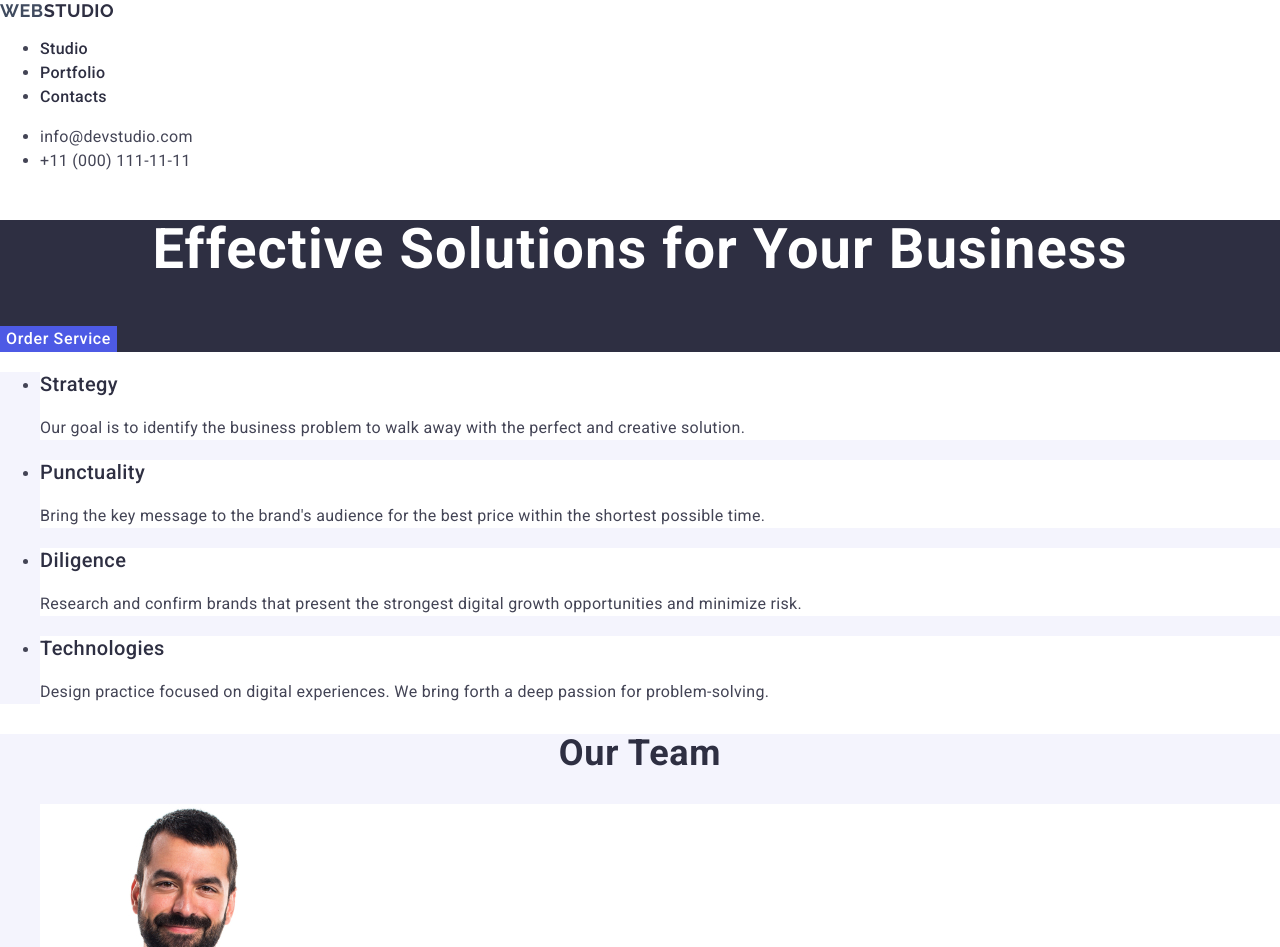
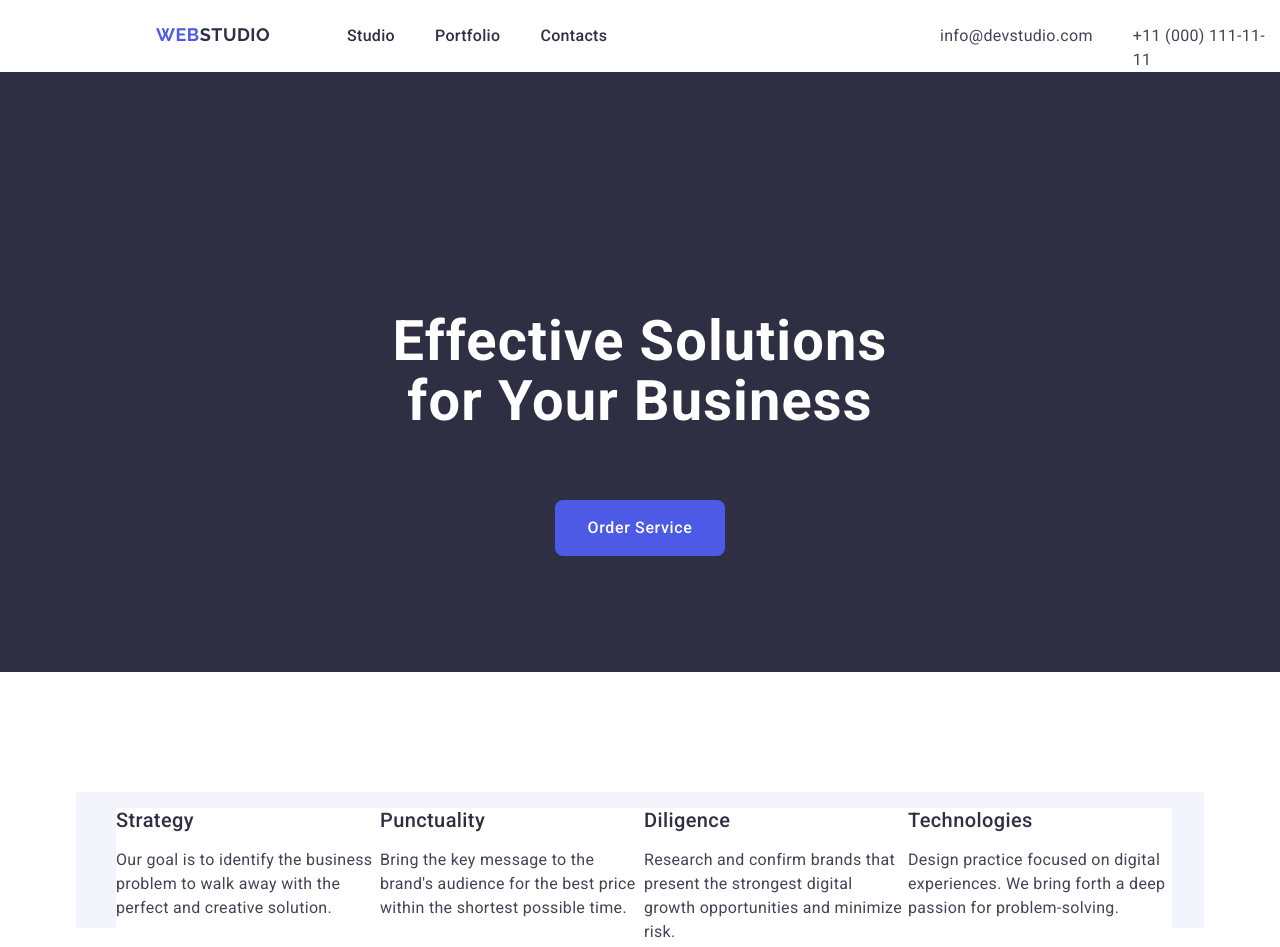
Before and after one commit to AleksandrMatiash/goit-markup-hw-02, a plain HTML site: page index.html in a window 1280 px wide. Shown: the top 947 px of the page. Drawn offline with nearby package versions, Linux system fonts and the light colour scheme.

Commit message:
тяжко идет

```diff
--- a/css/style.css
+++ b/css/style.css
@@ -1,8 +1,117 @@
+*,
+*::before,
+*::after {
+	box-sizing: border-box;
+}
+
 body {
 	font-family: "Roboto", sans-serif;
 	color: #434455;
 	background-color: #ffffff;
 }
+
+.header {
+	max-width: 100%;
+	height: 72px;
+}
+
+
+nav,
+.section-list,
+.head-container,
+.contact-info {
+	display: flex;
+	flex-direction: row;
+	height: inherit;
+}
+
+.home-link,
+.section-list,
+.main-tel {
+	height: 24px;
+}
+
+.home-link {
+	display: flex;
+	width: 115px;
+	margin-left: 156px;
+	margin-top: 24px;
+	padding: 0;
+}
+
+.section-list {
+	display: flex;
+	padding-left: 0;
+	margin-left: 76px;
+	margin-top: 24px;
+	gap: 40px;
+	width: 261px;
+}
+
+.mail-tel {
+	display: flex;
+	padding-left: 0;
+	margin-top: 24px;
+	margin-left: 332px;
+	gap: 40px;
+}
+
+
+.tit-container {
+	display: flex;
+	height: 600px;
+}
+
+.section-title {
+	display: flex;
+	flex-wrap: wrap;
+	margin: 0;
+	width: 496px;
+	align-content: center;
+}
+
+.button-class {
+	height: 56px;
+	display: flex;
+	padding: 16px 32px;
+	border-radius: 8px;
+	position: absolute;
+	margiN: 428px;
+}
+
+.about-container {
+	display: flex;
+	justify-content: center;
+	align-content: center;
+	margin-top: 120px;
+}
+
+.about-list {
+	display: flex;
+	flex-direction: row;
+	width: 1128px;
+	height: 104px;
+}
+
+.item-heading {
+	margin: 0;
+	padding: 0;
+}
+
+.list-item {
+	display: block;
+	flex-direction: row;
+	width: 264px;
+	height: 380px;
+
+}
+
+.item-heading,
+.item-text {
+	justify-content: center;
+}
+
+
 
 .header .home-link {
 	text-decoration: none;
@@ -26,7 +135,13 @@ body {
 	color: #2e2f42;
 }
 
-.section-title .nav-section {
+.section-list,
+.mail-tel,
+.list-item {
+	list-style-type: none;
+}
+
+.section-list .nav-section {
 	text-decoration: none;
 	font-family: "Roboto";
 	font-size: 16px;
@@ -36,8 +151,9 @@ body {
 	color: #2e2f42;
 }
 
-.section-title .nav-section:hover,
-.section-title .nav-section:focus {
+/* list */
+.section-list .nav-section:hover,
+.section-list .nav-section:focus {
 	color: #404bbf;
 }
 
@@ -74,6 +190,10 @@ body {
 
 .section-one {
 	background-color: #2e2f42;
+	width: 100%;
+	display: flex;
+	justify-content: center;
+
 }
 
 .button-class {
--- a/index.html
+++ b/index.html
@@ -17,32 +17,38 @@
 
 <body>
 	<header class="header">
+		<div class="head-container">
 			<nav>
 				<a class="home-link" href="./index.html">Web<span class="studio-part">Studio</span></a>
-			<ul class="section-title">
-				<li><a href="./index.html" class="nav-section">Studio</a></li>
+				<ul class="section-list">
+					<li><a href="" class="nav-section">Studio</a></li>
 					<li><a href="" class="nav-section">Portfolio</a></li>
 					<li><a href="" class="nav-section">Contacts</a></li>
 				</ul>
 			</nav>
 			<address class="contact-info">
-			<ul>
+				<ul class="mail-tel">
 					<li><a href="mailto:info@devstudio.com" class="contact">info@devstudio.com</a></li>
 					<li><a href="tel:+110001111111" class="contact">+11 (000) 111-11-11</a></li>
 				</ul>
 			</address>
+		</div>
 	</header>
 
 	<main>
 		<!--s1-->
+
+		<div class="tit-container">
 			<section class="section-one">
 				<h1 class="section-title">Effective Solutions for Your Business</h1>
 				<button type="button" class="button-class">Order Service</button>
 			</section>
+		</div>
 		<!--ABOUT-US--><!--s2-->
+		<div class="about-container">
 			<section class="main-section">
 				<h2 hidden class="section-heading">peculiarities</h2>
-			<ul>
+				<ul class="about-list">
 					<li class="list-item">
 						<h3 class="item-heading">Strategy</h3>
 						<p class="text-content">
@@ -73,10 +79,12 @@
 					</li>
 				</ul>
 			</section>
+		</div>
 		<!--TEAM--><!--s3-->
+		<div class="team-container">
 			<section class="team-section">
 				<h2 class="section-heading">Our Team</h2>
-			<ul>
+				<ul class="team-list">
 					<li class="list-item">
 						<img src="./images/MarkGuerrero.jpg" alt="Mark Guerrero" width="264" />
 						<h3 class="item-heading">Mark Guerrero</h3>
@@ -99,7 +107,9 @@
 					</li>
 				</ul>
 			</section>
+		</div>
 		<!--PORTFOLIO--><!--s4-->
+		<div class="our-container">
 			<section>
 				<h2 class="section-heading">Our Portfolio</h2>
 				<ul>
@@ -135,13 +145,16 @@
 					</li>
 				</ul>
 			</section>
+		</div>
 	</main>
 	<footer class="footer">
+		<div class="footer-container">
 			<a href="./index.html" class="home-link">Web<span class="studio-part">Studio</span></a>
 			<p class="footp">
 				Increase the flow of customers and sales for your business with digital
 				marketing & growth solutions.
 			</p>
+		</div>
 	</footer>
 </body>
 
```
Lines whose indentation alone changed are shown as unchanged.
